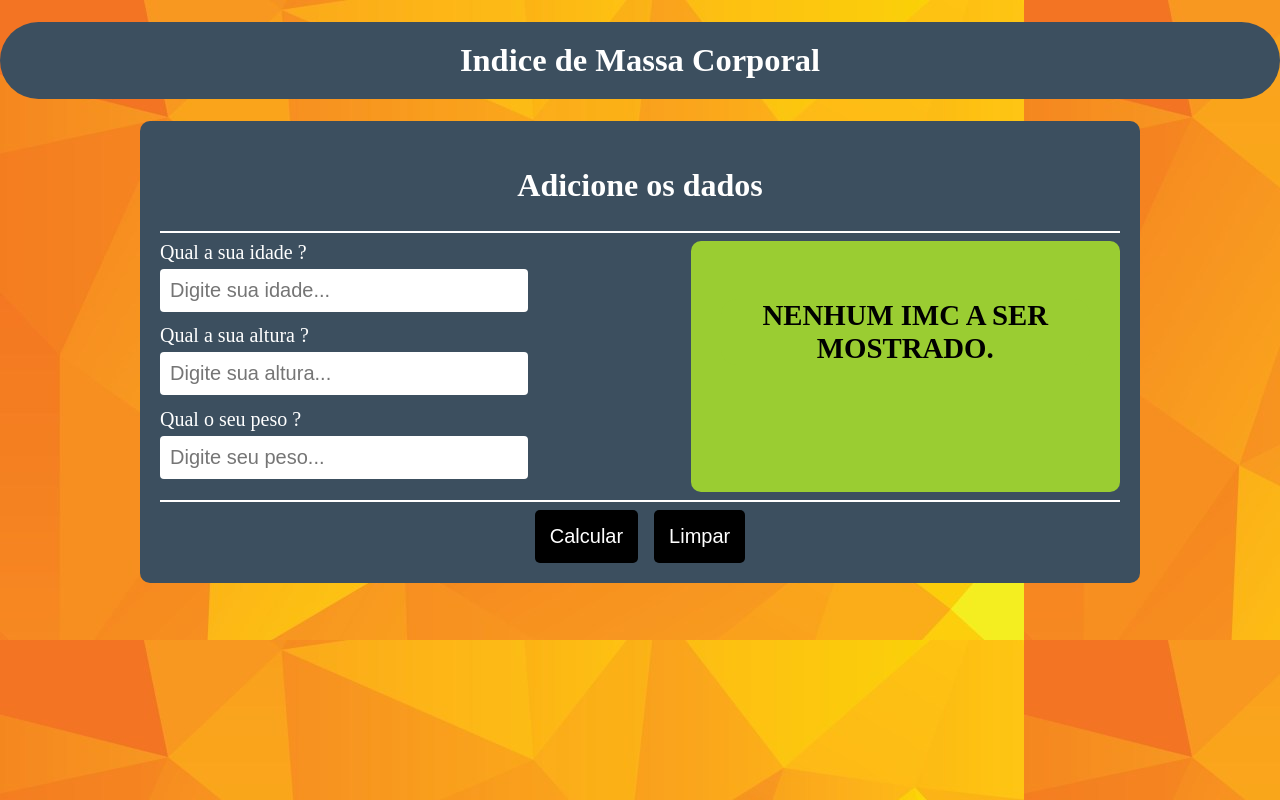
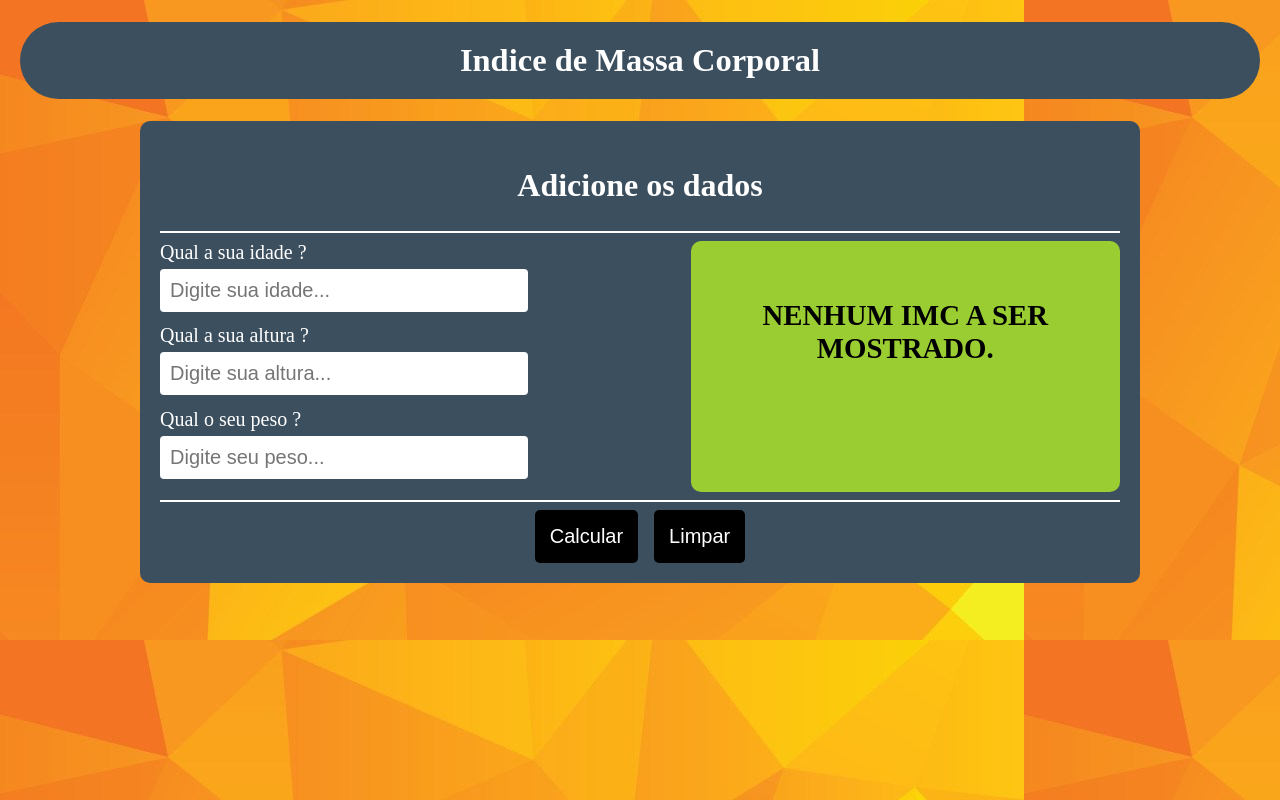
Before and after one commit to Anselmo17/calculo-imc, an Angular app: page / in a window 1280 px wide. Built offline with nearby package versions, Linux system fonts and the light colour scheme.

Commit message:
FEAT:Ajuste no layout do calculo IMC

```diff
--- a/src/styles.css
+++ b/src/styles.css
@@ -1,7 +1,7 @@
 /* You can add global styles to this file, and also import other style files */
 
 body {
-  margin: 0px;
+  margin: 20px;
   padding: 0px;
   background-image: url('./assets/img/fundo.jpg')
 }
```
